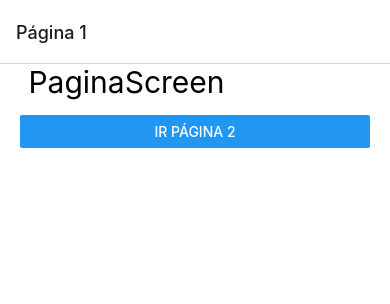
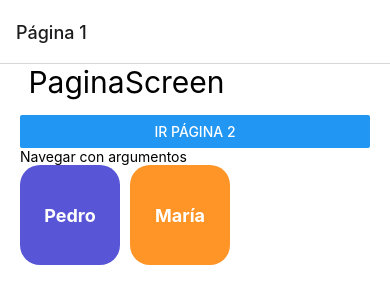
Before and after one commit to Jhondao/React-Native-Navigation, a React Native app: screen /Pagina1Screen in a window 390 px wide. Shown: the top 304 px of the page. Built offline with nearby package versions, Linux system fonts and the light colour scheme.

Commit message:
[ADD] ENviando argumentos entre pantallas

```diff
--- a/src/navigator/StackNavigator.tsx
+++ b/src/navigator/StackNavigator.tsx
@@ -4,8 +4,18 @@ import { createStackNavigator } from '@react-navigation/stack';
 import { Pagina1Screen } from '../screens/Pagina1Screen';
 import { Pagina2Screen } from '../screens/Pagina2Screen';
 import { Pagina3Screen } from '../screens/Pagina3Screen';
+import { PersonaScreen } from '../screens/PersonaScreen';
 
-const Stack = createStackNavigator();
+
+export type RootStackParams = {
+  Pagina1Screen: undefined,
+  Pagina2Screen: undefined,
+  Pagina3Screen: undefined,
+  PersonaScreen: {id: number, nombre: string},
+}
+
+
+const Stack = createStackNavigator<RootStackParams>();
 
 export const StackNavigator = () => {
   return (
@@ -22,6 +32,7 @@ export const StackNavigator = () => {
       <Stack.Screen name="Pagina1Screen" options={{ title:'Página 1' }} component={Pagina1Screen} />
       <Stack.Screen name="Pagina2Screen" options={{ title:'Página 2' }} component={Pagina2Screen} />
       <Stack.Screen name="Pagina3Screen" options={{ title:'Página 3' }} component={Pagina3Screen} />
+      <Stack.Screen name="PersonaScreen" component={PersonaScreen} />
     </Stack.Navigator>
   );
 }
--- a/src/screens/Pagina1Screen.tsx
+++ b/src/screens/Pagina1Screen.tsx
@@ -1,7 +1,8 @@
 import React from 'react'
-import { Button, Text, View } from 'react-native';
+import { Button, Text, View, TouchableOpacity } from 'react-native';
 import { StackScreenProps } from '@react-navigation/stack';
 import { styles } from '../theme/appTheme';
+import { PersonaScreen } from './PersonaScreen';
 
 
 
@@ -16,6 +17,24 @@ export const Pagina1Screen = ({ navigation }: Props) => {
           title='Ir página 2'
           onPress={() => navigation.navigate('Pagina2Screen')}
         />
+
+        {/* <Button
+          title='Ir persona'
+          onPress={() => navigation.navigate('PersonaScreen') }
+        /> */}
+
+        <Text>Navegar con argumentos</Text>
+
+        <View style={{flexDirection: 'row'}}>
+          <TouchableOpacity style={{...styles.botonGrande, backgroundColor:'#5856D6'}} onPress={() => navigation.navigate('PersonaScreen', {id:1, nombre:'Pedro'})}>
+            <Text style={styles.botonGrandeTexto}> Pedro </Text>
+          </TouchableOpacity>
+
+          <TouchableOpacity style={{...styles.botonGrande, backgroundColor:'#FF9427'}} onPress={() => navigation.navigate('PersonaScreen', {id:2, nombre:'María'})}>
+            <Text style={styles.botonGrandeTexto}> María </Text>
+          </TouchableOpacity>
+        </View>
+
     </View>
   )
 }
--- /dev/null
+++ b/src/screens/PersonaScreen.tsx
@@ -0,0 +1,37 @@
+import React from 'react'
+import { View, Text } from 'react-native';
+import { styles } from '../theme/appTheme';
+import { StackScreenProps } from '@react-navigation/stack';
+import { useEffect } from 'react';
+import { RootStackParams } from '../navigator/StackNavigator';
+
+// interface RouterParams {
+//     id: number,
+//     nombre: string
+// }
+
+interface Props extends StackScreenProps<RootStackParams, 'PersonaScreen'>{};
+
+export const PersonaScreen = ( { route, navigation }:Props ) => {
+
+    // const params= route.params as RouterParams;
+    const params= route.params;
+
+    useEffect( () => {
+        navigation.setOptions({
+            title: params.nombre
+        })
+    },[])
+
+    return (
+    <View style={styles.globalMargin}>
+        <Text style={styles.title}>
+
+            {
+                JSON.stringify(params, null, 3)
+            }
+
+        </Text>
+    </View>
+  )
+}
--- a/src/theme/appTheme.tsx
+++ b/src/theme/appTheme.tsx
@@ -9,5 +9,20 @@ export const styles = StyleSheet.create({
     title:{
         fontSize: 30,
         marginBottom: 15
+    },
+    botonGrande:{
+        width: 100,
+        height: 100,
+        backgroundColor: 'red',
+        borderRadius: 20,
+        alignItems: 'center',
+        justifyContent: 'center',
+        marginRight: 10
+    },
+
+    botonGrandeTexto:{
+        color: 'white',
+        fontSize: 18,
+        fontWeight: 'bold',
     }
 });
```
